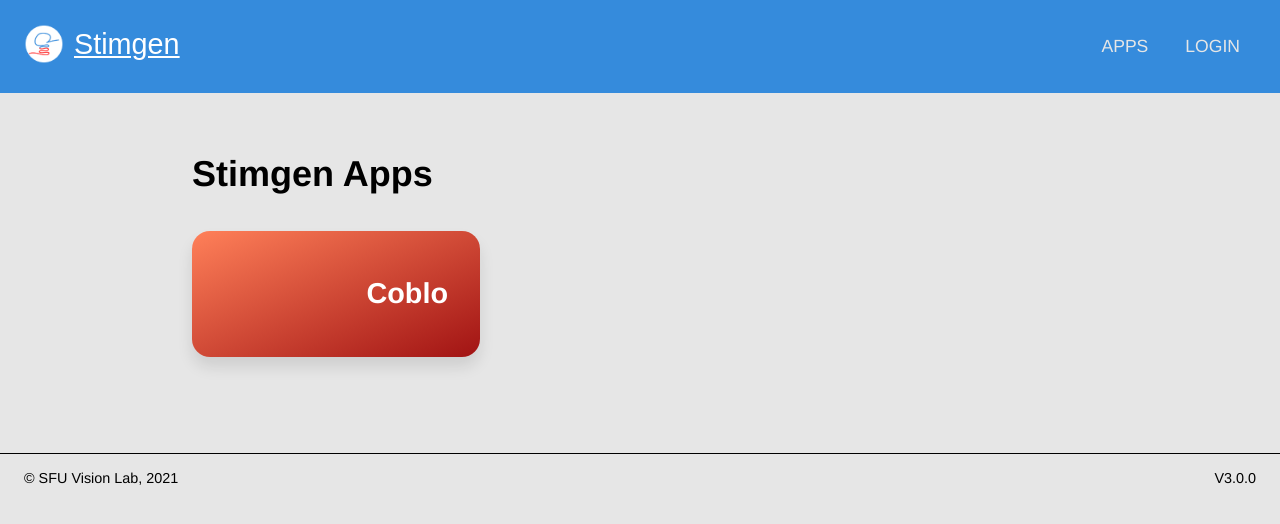
After one commit to daryl-sen/stimgen.theonline.app, a Flask app: page /apps in a window 1280 px wide. The commit adds this page. Shown: the top 524 px of the page. Run offline with Flask 2, Linux system fonts and the light colour scheme.

Commit message:
add /apps route

```diff
--- /dev/null
+++ b/application/core/templates/core/apps.html
@@ -0,0 +1,18 @@
+{% extends 'unilay.html' %}
+
+{% block page_title %}Apps{% endblock %}
+
+{% block head_addons %}
+  <link rel="stylesheet" href="{{ url_for('static', filename='css/custom.css') }}">
+{% endblock %}
+
+{% block page_content %}
+<main class="confined spacer-medium">
+  <h1>Stimgen Apps</h1>
+  <div class="dashboard-carousel">
+    <a href="{{ url_for('coblo.index') }}" class="shadowed rounded text-right">
+      <h2>Coblo</h2>
+    </a>
+  </div>
+</main>
+{% endblock %}
--- a/application/core/views.py
+++ b/application/core/views.py
@@ -38,3 +38,7 @@ def logout():
 @login_required
 def dashboard():
   return render_template('dashboard.html')
+
+@core.route('/apps')
+def apps():
+  return render_template('apps.html')
--- a/application/templates/unilay.html
+++ b/application/templates/unilay.html
@@ -15,8 +15,8 @@
     <div id="nav-menu">
       <ul id="nav-links">
         {% block custom_nav %}
-          <li><a href="">Apps</a></li>
-          <li><a href="">About</a></li>
+          <li><a href="{{ url_for('core.apps') }}">Apps</a></li>
+          <!-- <li><a href="">About</a></li> -->
           {% if current_user.is_authenticated %}
             <li><a href="{{ url_for('core.logout') }}">Logout</a></li>
           {% else %}
```
